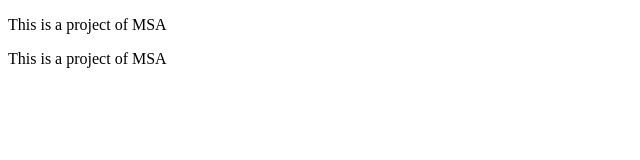
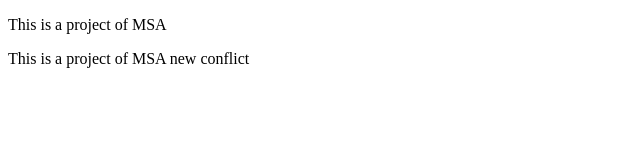
Before and after one commit to kongjieyu/my-awesome-app, a plain HTML site: page index.html in a window 1280 px wide. Shown: the full height of the page, 0-640 px from the left. Drawn offline with Linux system fonts and the light colour scheme.

Commit message:
Change made by another person

```diff
--- a/index.html
+++ b/index.html
@@ -8,6 +8,6 @@
 </head>
 <body>
     <p>This is a project of MSA</p>
-    <p>This is a project of MSA</p>
+    <p>This is a project of MSA new conflict</p>
 </body>
 </html>
```
